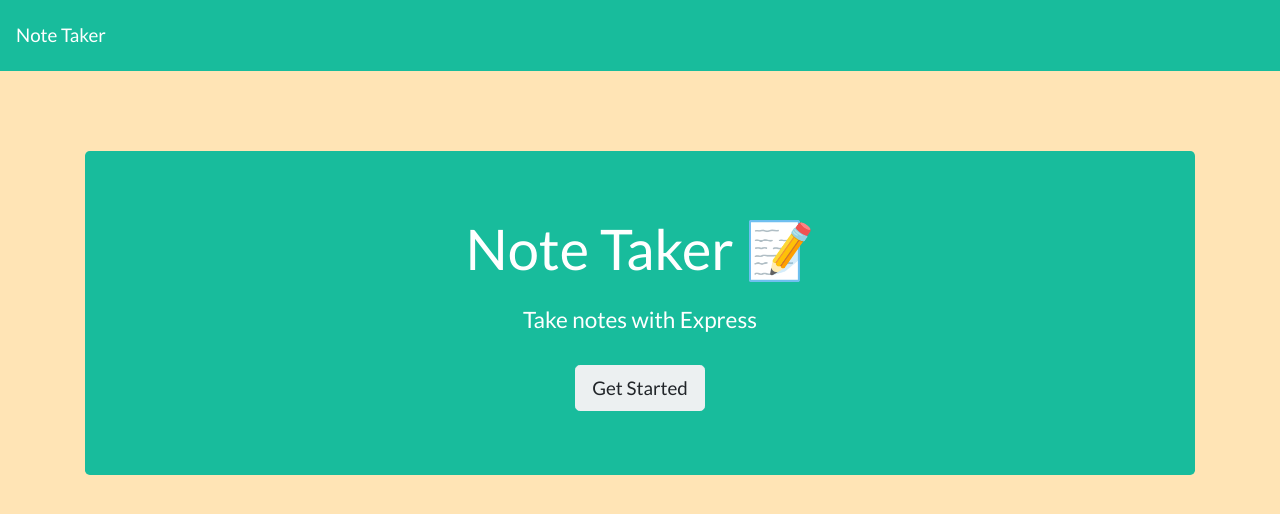
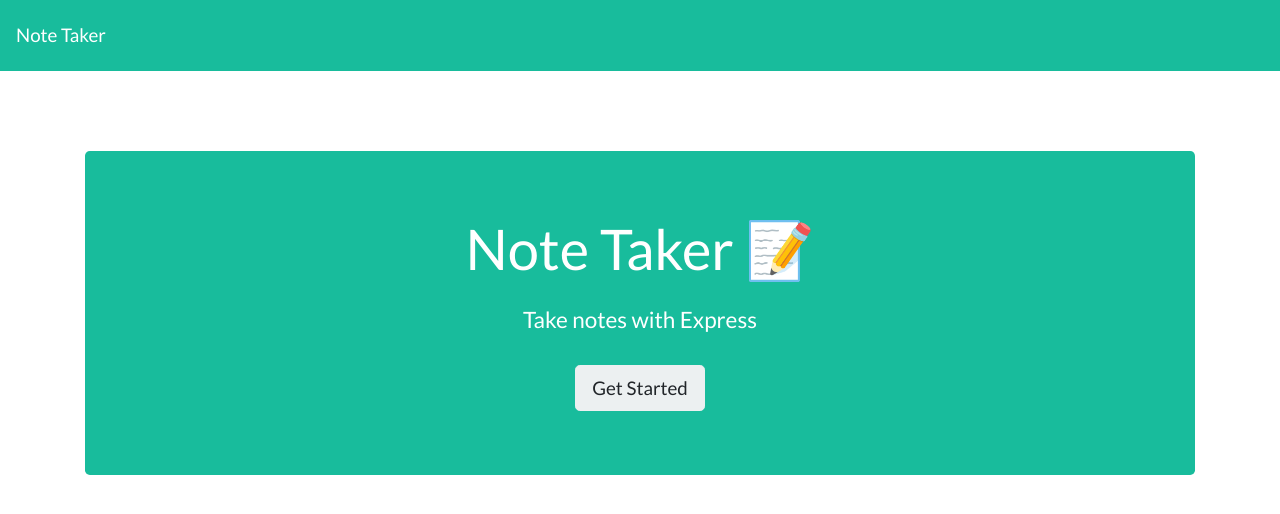
Before and after one commit to DCampos07/Note-Taker, a website: page public/index.html in a window 1280 px wide. Drawn offline with nearby package versions, Linux system fonts and the light colour scheme; no server answers.

Commit message:
fixing bugs

```diff
--- a/db/db.json
+++ /dev/null
@@ -1 +0,0 @@
-[{"title":"Test Title","text":"Test text"},{"title":"tree","text":"tree","id":"83aac693-7af4-4bc0-b1a7-a64b29faa2c6"}]
--- a/public/index.html
+++ b/public/index.html
@@ -11,7 +11,7 @@
   <link rel="stylesheet" href="https://cdnjs.cloudflare.com/ajax/libs/bootswatch/4.1.3/flatly/bootstrap.min.css" />
 </head>
 
-<body style="background-color: moccasin">
+<body style="background-color: #ffffff">
   <nav class="navbar navbar-dark bg-success">
     <a class="navbar-brand" href="/">Note Taker
     </a>
--- a/serve.js
+++ b/server.js
@@ -18,6 +18,7 @@
 
 //listerner
 app.listen(PORT, () => {
+    console.log("hello");
 });
 
 cfonts.say("Hello World", {
```
Also changed, not shown: package.json (added, +26 -0 lines), 1 other file.
